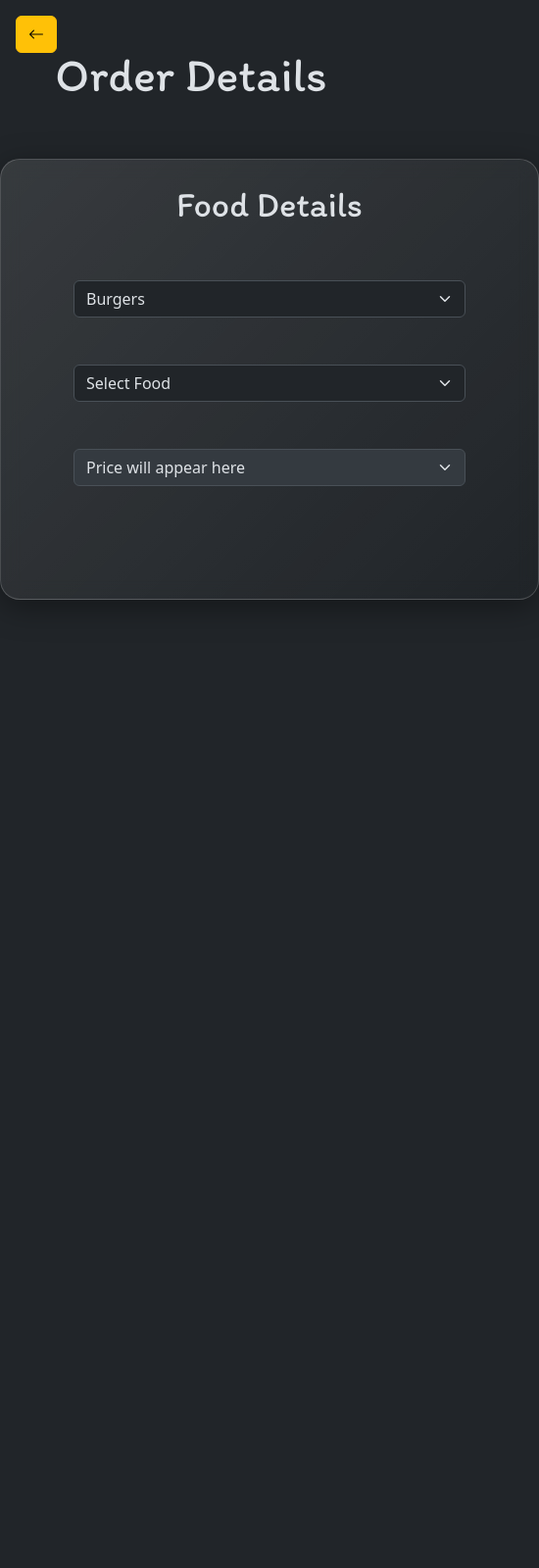
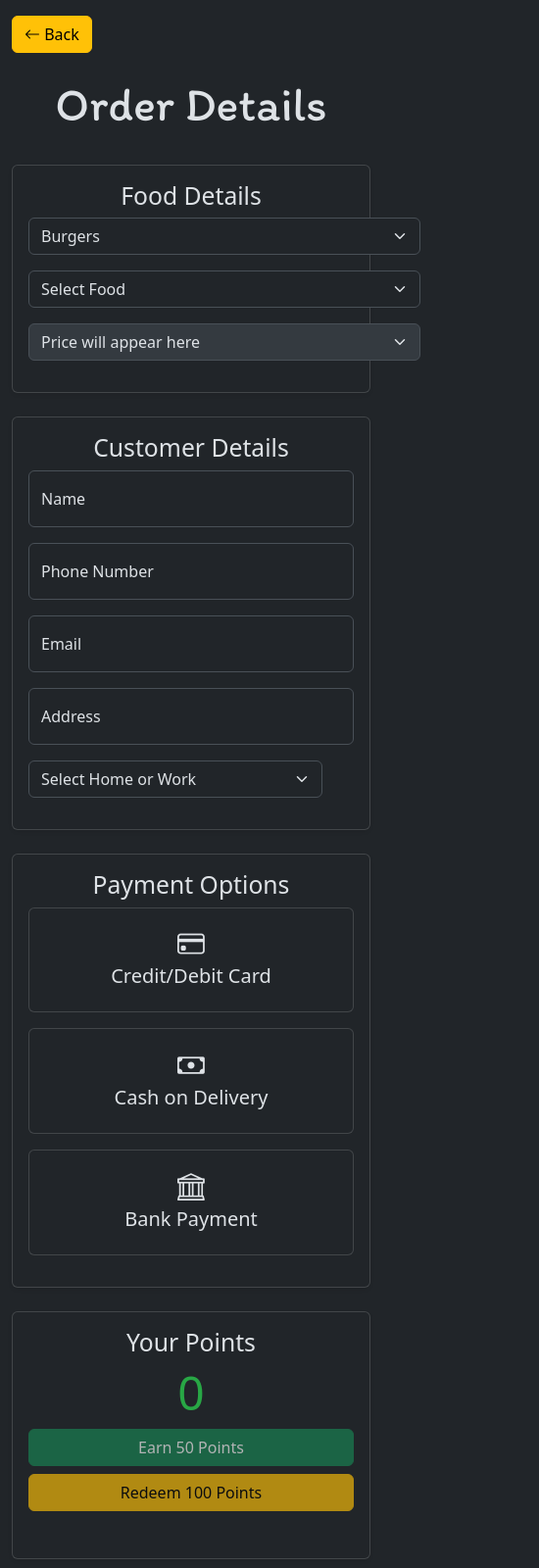
Before and after one commit to Menula-De-Silva/Mos-Burgers-2.0, a plain HTML site: page order/order.html in a window 390 px wide. Shown: the top 1600 px of the page at 98% size, 550 px wide, since content can reach past the window. Before the commit the page ends 844 px from the top, so only its background shows below. Drawn offline with nearby package versions, Linux system fonts and the light colour scheme; a web font is replaced by a local one.

Commit message:
Update order.html

```diff
--- a/order/order.html
+++ b/order/order.html
@@ -9,234 +9,168 @@
   <title>Order</title>
   <link href="https://cdn.jsdelivr.net/npm/bootstrap@5.3.3/dist/css/bootstrap.min.css" rel="stylesheet"
     integrity="sha384-QWTKZyjpPEjISv5WaRU9OFeRpok6YctnYmDr5pNlyT2bRjXh0JMhjY6hW+ALEwIH" crossorigin="anonymous" />
-    <link href="https://cdn.jsdelivr.net/npm/bootstrap-icons/font/bootstrap-icons.css" rel="stylesheet"/>
+  <link href="https://cdn.jsdelivr.net/npm/bootstrap-icons/font/bootstrap-icons.css" rel="stylesheet" />
   <link rel="stylesheet" href="https://cdnjs.cloudflare.com/ajax/libs/font-awesome/6.5.1/css/all.min.css">
   <link href="https://unpkg.com/aos@2.3.1/dist/aos.css" rel="stylesheet">
-
 </head>
 
 <body>
+  <div class="container-fluid">
+    <!-- Back Button -->
+    <div class="row mt-3">
+      <div class="col">
+        <a href="../home/home.html" class="btn btn-warning">
+          <i class="bi bi-arrow-left"></i> Back
+        </a>
+      </div>
+    </div>
 
-  <div class="container-fluid position-relative">
-    <div class="row">
-        <div class="col">
-            <a href="../home/home.html" class="btn btn-warning position-absolute top-0 start-0 m-3">
-                <i class="bi bi-arrow-left"></i>
-            </a>
+    <!-- Header -->
+    <div class="row mt-4">
+      <div class="col text-center">
+        <h1 class="header">Order Details</h1>
+      </div>
+    </div>
+
+    <!-- Food Selection -->
+    <div class="row justify-content-center mt-4">
+      <div class="col-md-6">
+        <div class="card shadow-sm p-3">
+          <h2 class="text-center">Food Details</h2>
+          <select id="select-food-type" class="form-select mb-3" aria-label="Food Type">
+            <option value="fdt1">Burgers</option>
+            <option value="fdt2">Submarines</option>
+            <option value="fdt3">Fries</option>
+            <option value="fdt4">Pasta</option>
+            <option value="fdt5">Chicken</option>
+            <option value="fdt6">Beverages</option>
+          </select>
+          <select id="select-food" class="form-select mb-3" aria-label="Select Food">
+            <option selected>Select Food</option>
+          </select>
+          <select id="food-price" class="form-select mb-3" disabled>
+            <option value="">Price will appear here</option>
+          </select>
         </div>
       </div>
     </div>
 
-  <br /><br />
-  <h1 class="header">Order Details</h1>
-
-  <br /><br />
-
-  <center>
-
-    <div class="order-deatail-canvas">
-
-
-      <br />
-
-      <h2 id="canvas-header">Food Details</h2>
-      <br /><br />
-      <select data-aos="fade-up" id="select-food-type" class="form-select" aria-label="Default select example">
-        <option data-aos="fade-up" value="fdt1">Burgers</option>
-        <option data-aos="fade-up" value="fdt2">Submarines</option>
-        <option data-aos="fade-up" value="fdt3">Fries</option>
-        <option data-aos="fade-up" value="fdt4">Pasta</option>
-        <option data-aos="fade-up" value="fdt5">Chicken</option>
-        <option data-aos="fade-up" value="fdt6">Beverages</option>
-      </select><br>
-
-
-      <br />
-      <select data-aos="fade-up" id="select-food" class="form-select" aria-label="Default select example">
-        <option selected>Select Food</option>
-
-
-      </select><br>
-
-
-      <br />
-
-      <select data-aos="fade-up" id="food-price" class="form-select" disabled>
-          <option value="">Price will appear here</option>
-      </select>
-
-
-      <br>
-
-
-      <div id="page-2" data-aos="fade-left">
-
+    <!-- Customer Details -->
+    <div class="row justify-content-center mt-4">
+      <div class="col-md-6">
+        <div class="card shadow-sm p-3">
+          <h2 class="text-center">Customer Details</h2>
           <div class="form-floating mb-3">
-          <input type="email" class="form-control" id="cusname" placeholder="John Doe">
-          <label for="floatingInput">Name</label>
+            <input type="text" class="form-control" id="cusname" placeholder="John Doe">
+            <label for="cusname">Name</label>
           </div>
-        <div class="form-floating">
+          <div class="form-floating mb-3">
             <input type="number" class="form-control" id="cusphnum" placeholder="+1 123 456 789">
-          <label for="floatingInput">Phone Number</label>
+            <label for="cusphnum">Phone Number</label>
           </div>
-
-        <div class="form-floating">
-          <input type="email" class="form-control" id="cusemail" placeholder="Sri Lanka">
-          <label for="floatingInput">Email</label>
+          <div class="form-floating mb-3">
+            <input type="email" class="form-control" id="cusemail" placeholder="example@example.com">
+            <label for="cusemail">Email</label>
           </div>
-
-        <div class="form-floating">
-          <input type="address" class="form-control" id="cusadd"
-            placeholder="Colombo - 07 / Street 123 / No : 1234">
-          <label for="floatingInput">Address</label>
+          <div class="form-floating mb-3">
+            <input type="text" class="form-control" id="cusadd" placeholder="Colombo - 07 / Street 123 / No : 1234">
+            <label for="cusadd">Address</label>
           </div>
-
-        <select id="select-how" class="form-select" aria-label="Default select example">
-          <option selected>Select Home Or Work</option>
+          <select id="select-how" class="form-select mb-3">
+            <option selected>Select Home or Work</option>
             <option value="home">Home</option>
             <option value="work">Work</option>
-
-        </select><br>
-
-
-      </div>
-
-
-      <div id="page-3" data-aos="fade-left"><br>
-
-        <div class="col"  onclick="page3option1()">
-          <div class="card shadow-sm" id="card-credit1"><br>
-            <svg xmlns="http://www.w3.org/2000/svg" width="100%" height="50"
-              viewBox="0 0 576 512"><!--!Font Awesome Free 6.7.1 by @fontawesome - https://fontawesome.com License - https://fontawesome.com/license/free Copyright 2024 Fonticons, Inc.-->
-              <path
-                d="M64 32C28.7 32 0 60.7 0 96l0 32 576 0 0-32c0-35.3-28.7-64-64-64L64 32zM576 224L0 224 0 416c0 35.3 28.7 64 64 64l448 0c35.3 0 64-28.7 64-64l0-192zM112 352l64 0c8.8 0 16 7.2 16 16s-7.2 16-16 16l-64 0c-8.8 0-16-7.2-16-16s7.2-16 16-16zm112 16c0-8.8 7.2-16 16-16l128 0c8.8 0 16 7.2 16 16s-7.2 16-16 16l-128 0c-8.8 0-16-7.2-16-16z" />
-            </svg>
-            <div class="card-body">
-              <h5 id="pay1-text" class="card-text">Pay With Credit/Debit Card</h5>
-              <div class="d-flex justify-content-between align-items-center">
-
-                <small class="text-muted"></small>
+          </select>
         </div>
       </div>
     </div>
-        </div><br>
 
-        <div class="col" onclick="page3option2()">
-          <div class="card shadow-sm" id="card-credit2"><br>
-            <svg xmlns="http://www.w3.org/2000/svg" width="100%" height="50"
-              viewBox="0 0 576 512"><!--!Font Awesome Free 6.7.1 by @fontawesome - https://fontawesome.com License - https://fontawesome.com/license/free Copyright 2024 Fonticons, Inc.-->
-              <path
-                d="M0 112.5L0 422.3c0 18 10.1 35 27 41.3c87 32.5 174 10.3 261-11.9c79.8-20.3 159.6-40.7 239.3-18.9c23 6.3 48.7-9.5 48.7-33.4l0-309.9c0-18-10.1-35-27-41.3C462 15.9 375 38.1 288 60.3C208.2 80.6 128.4 100.9 48.7 79.1C25.6 72.8 0 88.6 0 112.5zM288 352c-44.2 0-80-43-80-96s35.8-96 80-96s80 43 80 96s-35.8 96-80 96zM64 352c35.3 0 64 28.7 64 64l-64 0 0-64zm64-208c0 35.3-28.7 64-64 64l0-64 64 0zM512 304l0 64-64 0c0-35.3 28.7-64 64-64zM448 96l64 0 0 64c-35.3 0-64-28.7-64-64z" />
-            </svg>
-            <h5 id="pay2-text" class="card-text">Cash On Order</h5><br>
-            <div class="d-flex justify-content-between align-items-center">
-
-              <small class="text-muted"></small>
+    <!-- Payment Options -->
+    <div class="row justify-content-center mt-4">
+      <div class="col-md-6">
+        <div class="card shadow-sm p-3">
+          <h2 class="text-center">Payment Options</h2>
+          <div class="row">
+            <div class="col-md-4 mb-3">
+              <div class="card h-100 text-center" onclick="page3option1()">
+                <div class="card-body">
+                  <i class="bi bi-credit-card fs-1"></i>
+                  <h5 class="card-title">Credit/Debit Card</h5>
                 </div>
               </div>
-        </div><br>
-
-
-        <div class="col" onclick="page3option3()">
-          <div class="card shadow-sm" id="card-credit3"><br>
-            <svg xmlns="http://www.w3.org/2000/svg" width="100%" height="50"
-              viewBox="0 0 640 512"><!--!Font Awesome Free 6.7.1 by @fontawesome - https://fontawesome.com License - https://fontawesome.com/license/free Copyright 2024 Fonticons, Inc.-->
-              <path
-                d="M535 41c-9.4-9.4-9.4-24.6 0-33.9s24.6-9.4 33.9 0l64 64c4.5 4.5 7 10.6 7 17s-2.5 12.5-7 17l-64 64c-9.4 9.4-24.6 9.4-33.9 0s-9.4-24.6 0-33.9l23-23L384 112c-13.3 0-24-10.7-24-24s10.7-24 24-24l174.1 0L535 41zM105 377l-23 23L256 400c13.3 0 24 10.7 24 24s-10.7 24-24 24L81.9 448l23 23c9.4 9.4 9.4 24.6 0 33.9s-24.6 9.4-33.9 0L7 441c-4.5-4.5-7-10.6-7-17s2.5-12.5 7-17l64-64c9.4-9.4 24.6-9.4 33.9 0s9.4 24.6 0 33.9zM96 64l241.9 0c-3.7 7.2-5.9 15.3-5.9 24c0 28.7 23.3 52 52 52l117.4 0c-4 17 .6 35.5 13.8 48.8c20.3 20.3 53.2 20.3 73.5 0L608 169.5 608 384c0 35.3-28.7 64-64 64l-241.9 0c3.7-7.2 5.9-15.3 5.9-24c0-28.7-23.3-52-52-52l-117.4 0c4-17-.6-35.5-13.8-48.8c-20.3-20.3-53.2-20.3-73.5 0L32 342.5 32 128c0-35.3 28.7-64 64-64zm64 64l-64 0 0 64c35.3 0 64-28.7 64-64zM544 320c-35.3 0-64 28.7-64 64l64 0 0-64zM320 352a96 96 0 1 0 0-192 96 96 0 1 0 0 192z" />
-            </svg>
-            <h5 id="pay3-text" class="card-text">Bank Payment</h5><br>
-            <div class="d-flex justify-content-between align-items-center">
-
-              <small class="text-muted"></small>
+            </div>
+            <div class="col-md-4 mb-3">
+              <div class="card h-100 text-center" onclick="page3option2()">
+                <div class="card-body">
+                  <i class="bi bi-cash fs-1"></i>
+                  <h5 class="card-title">Cash on Delivery</h5>
                 </div>
               </div>
-        </div><br><br>
-
-
             </div>
-
-
-      <div id="page-4" data-aos="fade-left"><br>
-
-        <div class="card text-center mt-4" style="width:400px;">
-          <div class="card-header bg-primary text-white">
-              <h2>Your Points</h2>
+            <div class="col-md-4 mb-3">
+              <div class="card h-100 text-center" onclick="page3option3()">
+                <div class="card-body">
+                  <i class="bi bi-bank fs-1"></i>
+                  <h5 class="card-title">Bank Payment</h5>
                 </div>
-          <div class="card-body">
-              <h3 id="points-balance">0</h3>
-              <button id="earn-points-btn" class="btn btn-success mt-3" disabled>Earn 50 Points</button>
-              <button id="redeem-points-btn" class="btn btn-warning mt-3" disabled>Redeem 100 Points</button>
-              <p id="message" class="mt-3"></p>
+              </div>
+            </div>
+          </div>
+        </div>
       </div>
     </div>
 
-      <div class="mt-5">
-          <h4>Read This:</h4>
-          <ul>
-              <li>You Wan't To Shop 10 Foods For Activate This</li>
-              <li>If The Price Is Greater Than 5000 You Can Earn It</li>
-              <li>If You Wan't To Activate Now Give Us 2500.00 ( LKR )</li>
+    <!-- Points Section -->
+    <div class="row justify-content-center mt-4">
+      <div class="col-md-6">
+        <div class="card shadow-sm p-3">
+          <h2 class="text-center">Your Points</h2>
+          <h3 id="points-balance" class="text-center">0</h3>
+          <button id="earn-points-btn" class="btn btn-success w-100 mb-2" disabled>Earn 50 Points</button>
+          <button id="redeem-points-btn" class="btn btn-warning w-100" disabled>Redeem 100 Points</button>
+          <p id="message" class="text-center mt-3"></p>
+        </div>
+      </div>
+    </div>
+
+    <!-- Final Details -->
+    <div class="row justify-content-center mt-4">
+      <div class="col-md-6">
+        <div class="card shadow-sm p-3">
+          <h2 class="text-center">Order Summary</h2>
+          <ul class="list-group">
+            <li id="fin-food-name" class="list-group-item">Food: <span class="fw-bold"></span></li>
+            <li id="fin-food-price" class="list-group-item">Price: <span class="fw-bold"></span></li>
+            <li id="fin-food-cusname" class="list-group-item">Name: <span class="fw-bold"></span></li>
+            <li id="fin-food-cusphnumber" class="list-group-item">Phone: <span class="fw-bold"></span></li>
+            <li id="fin-food-cusemail" class="list-group-item">Email: <span class="fw-bold"></span></li>
+            <li id="fin-food-cusaddress" class="list-group-item">Address: <span class="fw-bold"></span></li>
+            <li id="fin-food-cusaddhw" class="list-group-item">Location: <span class="fw-bold"></span></li>
+            <li id="fin-food-paymenttype" class="list-group-item">Payment: <span class="fw-bold"></span></li>
           </ul>
         </div>
+      </div>
+    </div>
 
-
-
-    </div><br><br>
-
-
-
-      <div id="page-5" data-aos="fade-left">
-
-        <ul class="list-group ">
-          <li id="fin-food-name" class="list-group-item bg-success-subtle text-success-emphasis"></li>
-          <li id="fin-food-price" class="list-group-item bg-success-subtle text-success-emphasis"></li>
-          <li id="fin-food-cusname" class="list-group-item bg-success-subtle text-success-emphasis"></li>
-          <li id="fin-food-cusphnumber" class="list-group-item bg-success-subtle text-success-emphasis"></li>
-          <li id="fin-food-cusemail" class="list-group-item bg-success-subtle text-success-emphasis"></li>
-          <li id="fin-food-cusaddress" class="list-group-item bg-success-subtle text-success-emphasis"></li>
-          <li id="fin-food-cusaddhw" class="list-group-item bg-success-subtle text-success-emphasis"></li>
-          <li id="fin-food-paymenttype" class="list-group-item bg-success-subtle text-success-emphasis"></li>
-        </ul>
-
-
-      </div><br><br>
-
-      <center>
-
-        <div class="steps-container">
+    <!-- Steps and Buttons -->
+    <div class="row justify-content-center mt-4">
+      <div class="col-md-6 text-center">
+        <div class="steps-container mb-3">
           <div id="steps-progress1"></div>
           <div id="steps-progress2"></div>
           <div id="steps-progress3"></div>
           <div id="steps-progress4"></div>
           <div id="steps-progress5"></div>
         </div>
-
-      </center>
-      <br><br>
-
-
-
-      <button id="next" onclick="nextStepProgress()" class="btn btn-warning" type="submit">Next</button><br><br><br>
-
-      <button id="submit" onclick='subfunction()' class="btn btn-warning" type="submit">Submit</button><br><br><br>
-
-
+        <button id="next" onclick="nextStepProgress()" class="btn btn-warning me-2">Next</button>
+        <button id="submit" onclick="subfunction()" class="btn btn-success">Submit</button>
+      </div>
+    </div>
   </div>
 
-
-    </center>
-
-</div>
-    <br>
-
-
-
-
-
-
-
-
-  <script src="https://cdn.jsdelivr.net/npm/bootstrap@5.3.3/dist/js/bootstrap.bundle.min.js" integrity="sha384-YvpcrYf0tY3lHB60NNkmXc5s9fDVZLESaAA55NDzOxhy9GkcIdslK1eN7N6jIeHz" crossorigin="anonymous"></script>
+  <script src="https://cdn.jsdelivr.net/npm/bootstrap@5.3.3/dist/js/bootstrap.bundle.min.js"
+    integrity="sha384-YvpcrYf0tY3lHB60NNkmXc5s9fDVZLESaAA55NDzOxhy9GkcIdslK1eN7N6jIeHz"
+    crossorigin="anonymous"></script>
   <script src="order.js"></script>
   <script src="https://unpkg.com/aos@2.3.1/dist/aos.js"></script>
   <script>AOS.init();</script>
```
Lines whose indentation alone changed are shown as unchanged.
